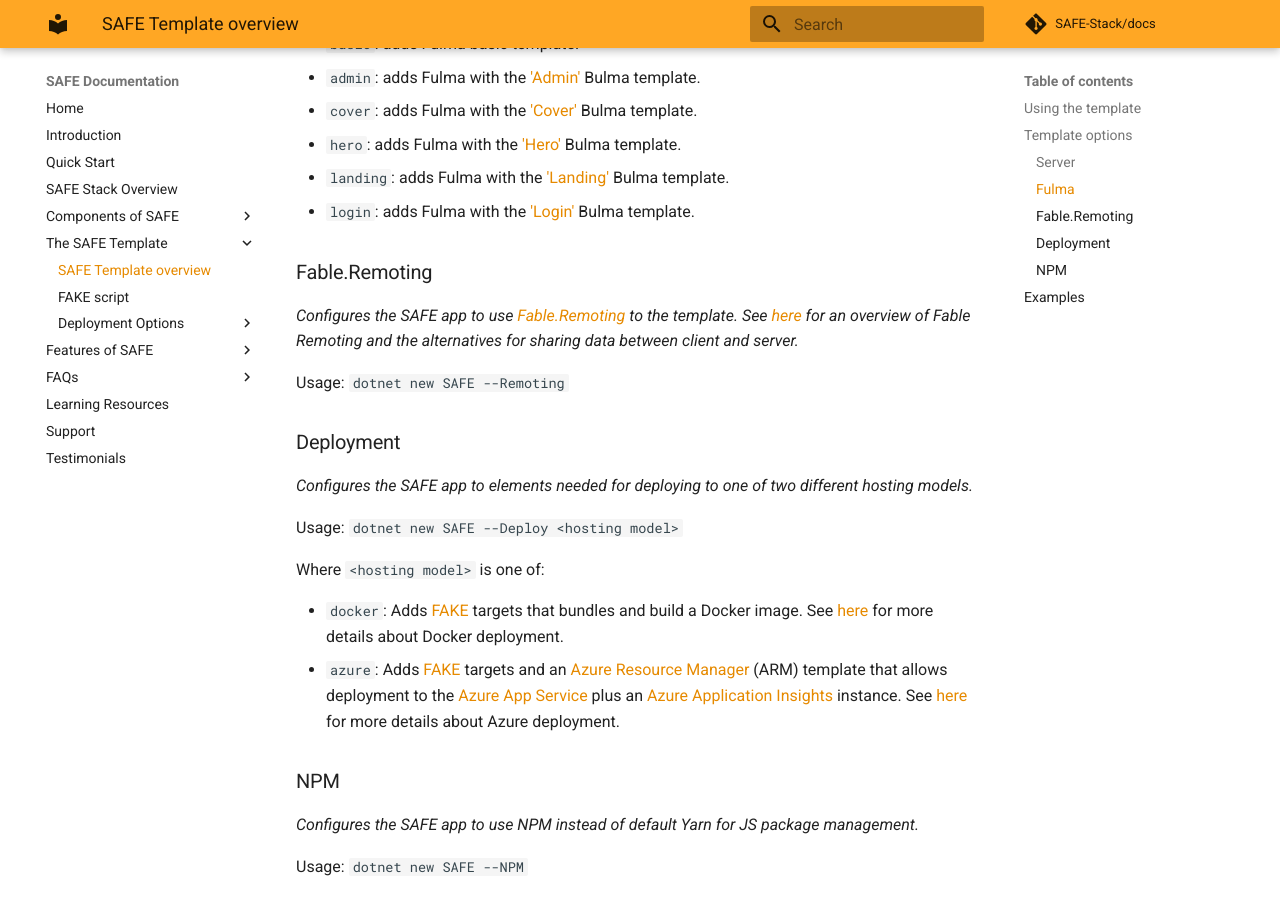
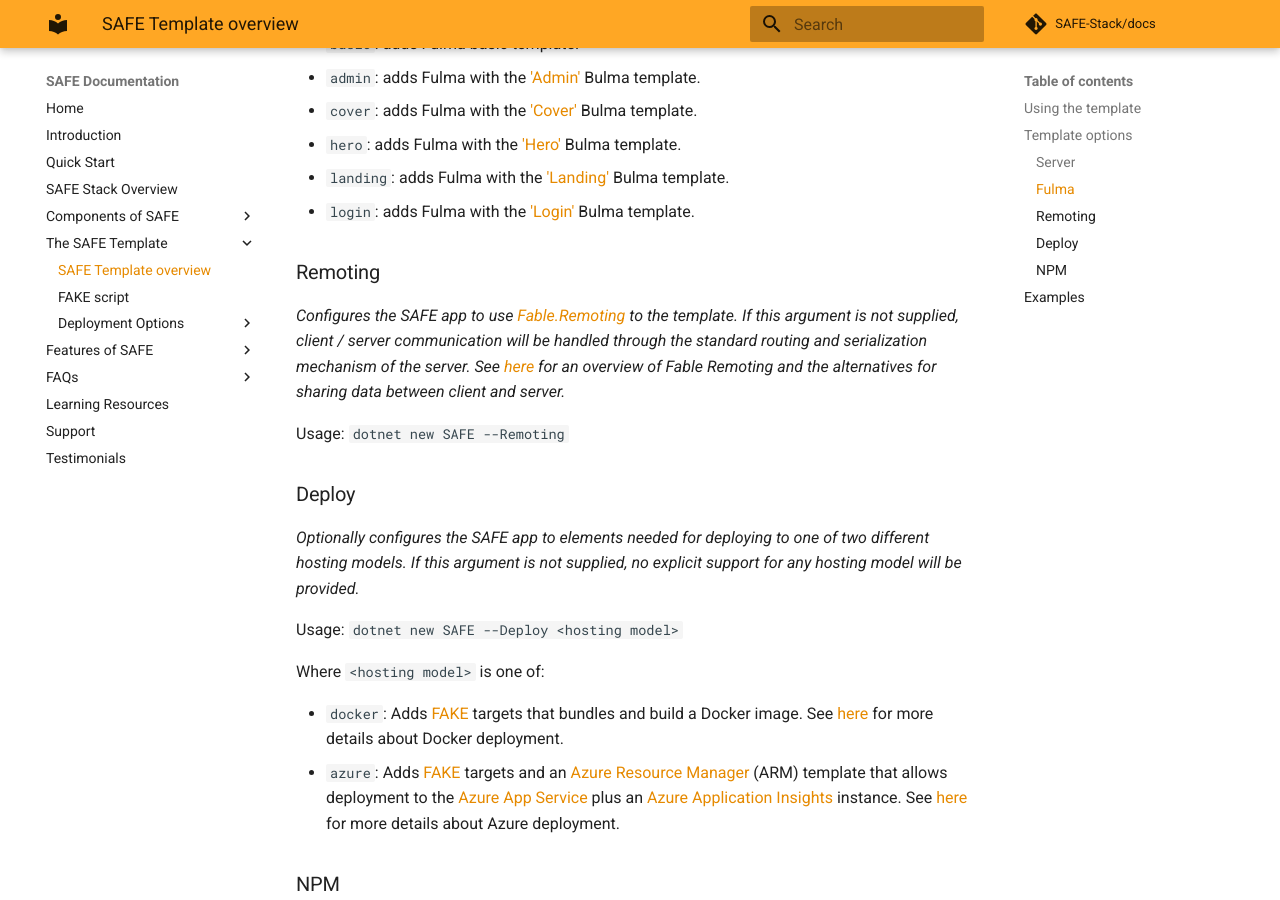
Before and after one commit to SAFE-Stack/docs, an MkDocs documentation site: the page built from docs/template-overview.md, in a window 1280 px wide and 900 px high, scrolled down 1208 px. Built offline with MkDocs 1.6.1 and Material for MkDocs 9.7.7, drawn with Linux system fonts in a browser that asks for light colours; comment, search, counter and statistics services are not loaded; old or Windows-style settings are respelled for this version of MkDocs.

Commit message:
Document default deployment option

```diff
--- a/docs/template-overview.md
+++ b/docs/template-overview.md
@@ -40,13 +40,13 @@
 * `landing`: adds Fulma with the ['Landing'](https://dansup.github.io/bulma-templates/templates/landing.html) Bulma template.
 * `login`: adds Fulma with the ['Login'](https://dansup.github.io/bulma-templates/templates/login.html) Bulma template.
 
-### Fable.Remoting
-*Configures the SAFE app to use [Fable.Remoting](https://github.com/Zaid-Ajaj/Fable.Remoting) to the template. See [here](feature-clientserver.md) for an overview of Fable Remoting and the alternatives for sharing data between client and server.*
+### Remoting
+*Configures the SAFE app to use [Fable.Remoting](https://github.com/Zaid-Ajaj/Fable.Remoting) to the template. If this argument is not supplied, client / server communication will be handled through the standard routing and serialization mechanism of the server. See [here](feature-clientserver.md) for an overview of Fable Remoting and the alternatives for sharing data between client and server.*
 
 Usage: `dotnet new SAFE --Remoting`
 
-### Deployment
-*Configures the SAFE app to elements needed for deploying to one of two different hosting models.*
+### Deploy
+*Optionally configures the SAFE app to elements needed for deploying to one of two different hosting models. If this argument is not supplied, no explicit support for any hosting model will be provided.*
 
 Usage: `dotnet new SAFE --Deploy <hosting model>`
 
```
